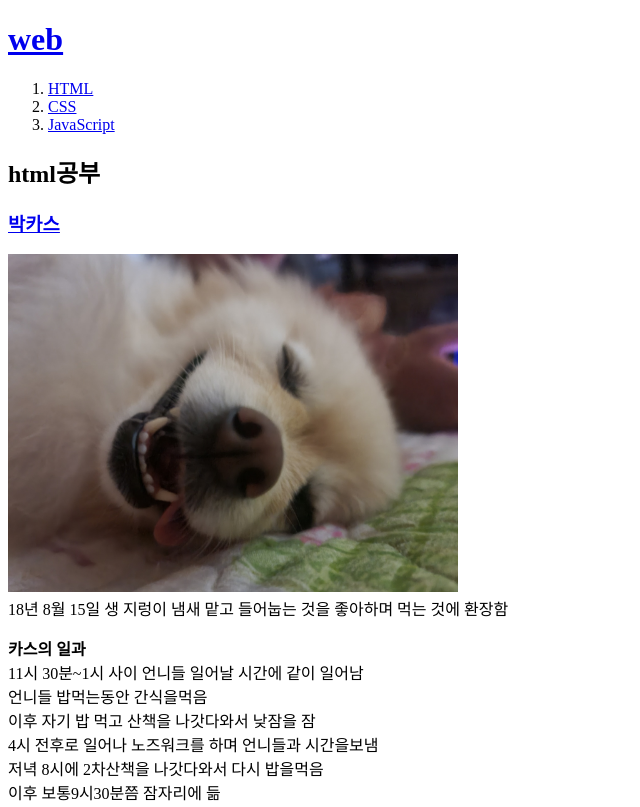
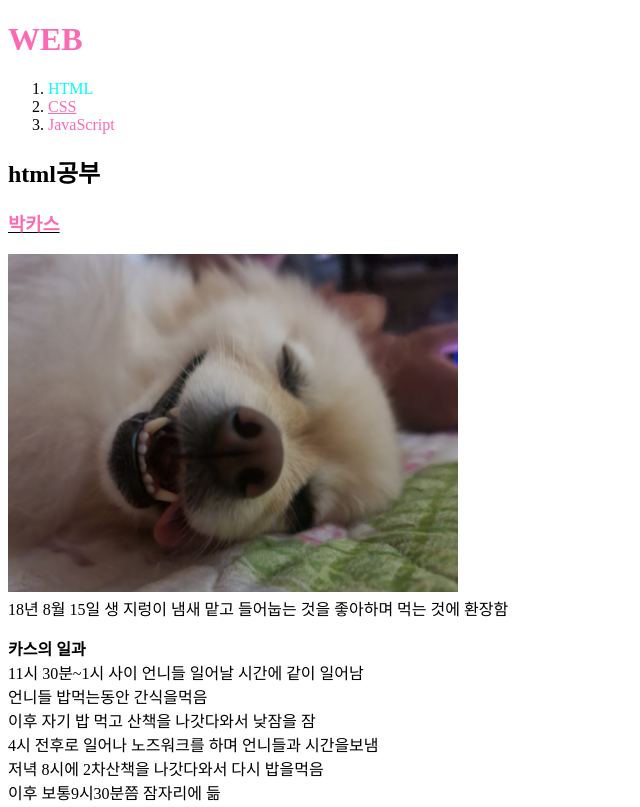
Before and after one commit to Bacchus815/Bacchus, a plain HTML site: page 1.html in a window 1280 px wide. Shown: the top 807 px of the page, without its empty margins (0-640 px from the left). Drawn offline with Linux system fonts and the light colour scheme; a script that the page names is missing.

Commit message:
9/18
18일 업로드

```diff
--- a/1.html
+++ b/1.html
@@ -3,14 +3,28 @@
 <head>
 <title>Bacchus - html</title>
 <meta charset="utf-8">
+<STYle>
+    a {
+        color: hotpink;
+        text-decoration: none;
+    }
+</STYle>
 </head>
 <body>
-    <h1><a href="index.html">web</a></h1>
+    <h1><a href="index.html">WEB</a></h1>
+    <ol>
+        <li><a href="1.html" style="color:aqua">HTML</a></li>
+        <li><a href="2.html" style="text-decoration:underline ;">CSS</a></li>
+        <li><a href="3.html">JavaScript</a></li>
+    </ol>
+    <!--
+    <h1><a href="index.html">WEB</a></h1>
 <ol>
     <li><a href="1.html">HTML</a></li>
     <li><a href="2.html">CSS</a></li>
     <li><a href="3.html">JavaScript</a></li>
 </ol>
+-->
     <h2>html공부</h2>
 <h3><u><a href="https://www.naver.com/" target="_blank" title="naver로 연결">박카스</a></u></h3>
 <IMG SRC="bacchus.jpg" width="450">
```
